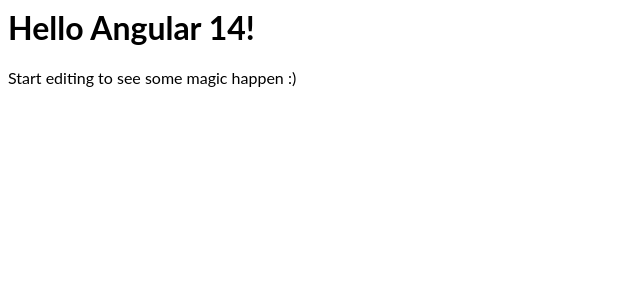
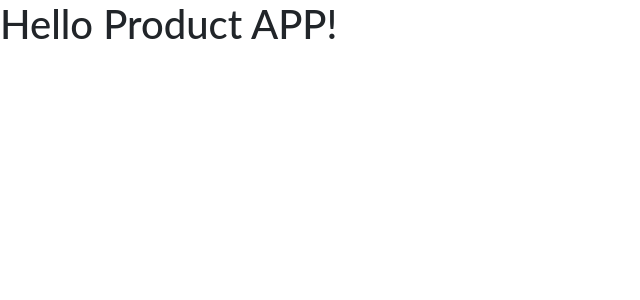
Before and after one commit to sarveshhome/angular-ivy-productapp, an Angular app: page / in a window 1280 px wide. Shown: the top 300 px of the page, without its empty margins (0-640 px from the left). Built offline with nearby package versions, Linux system fonts and the light colour scheme.

Commit message:
4 files modified, 1 added interface create IProduct

```diff
--- a/package.json
+++ b/package.json
@@ -9,6 +9,9 @@
     "@angular/forms": "^9.1.4",
     "@angular/platform-browser": "^9.1.4",
     "@angular/router": "^9.1.4",
+    "bootstrap": "4.1.3",
+    "jquery": "1.9.1 - 3",
+    "popper.js": "^1.14.3",
     "rxjs": "^6.5.5",
     "tslib": "^1.11.1",
     "zone.js": "^0.10.3"
--- a/src/app/app.component.html
+++ b/src/app/app.component.html
@@ -1,4 +1 @@
 <hello name="{{ name }}"></hello>
-<p>
-  Start editing to see some magic happen :)
-</p>
--- a/src/app/app.component.ts
+++ b/src/app/app.component.ts
@@ -6,5 +6,6 @@
   styleUrls: [ './app.component.css' ]
 })
 export class AppComponent  {
-  name = 'Angular ' + VERSION.major;
+  name = 'Product APP' // + VERSION.major;
+
 }
--- a/src/styles.css
+++ b/src/styles.css
@@ -1 +1,2 @@
 /* Add application styles & imports to this file! */
+@import '~bootstrap/dist/css/bootstrap.min.css';
```
Also changed, not shown: src/app/IProduct.ts (added, +10 -0 lines).
